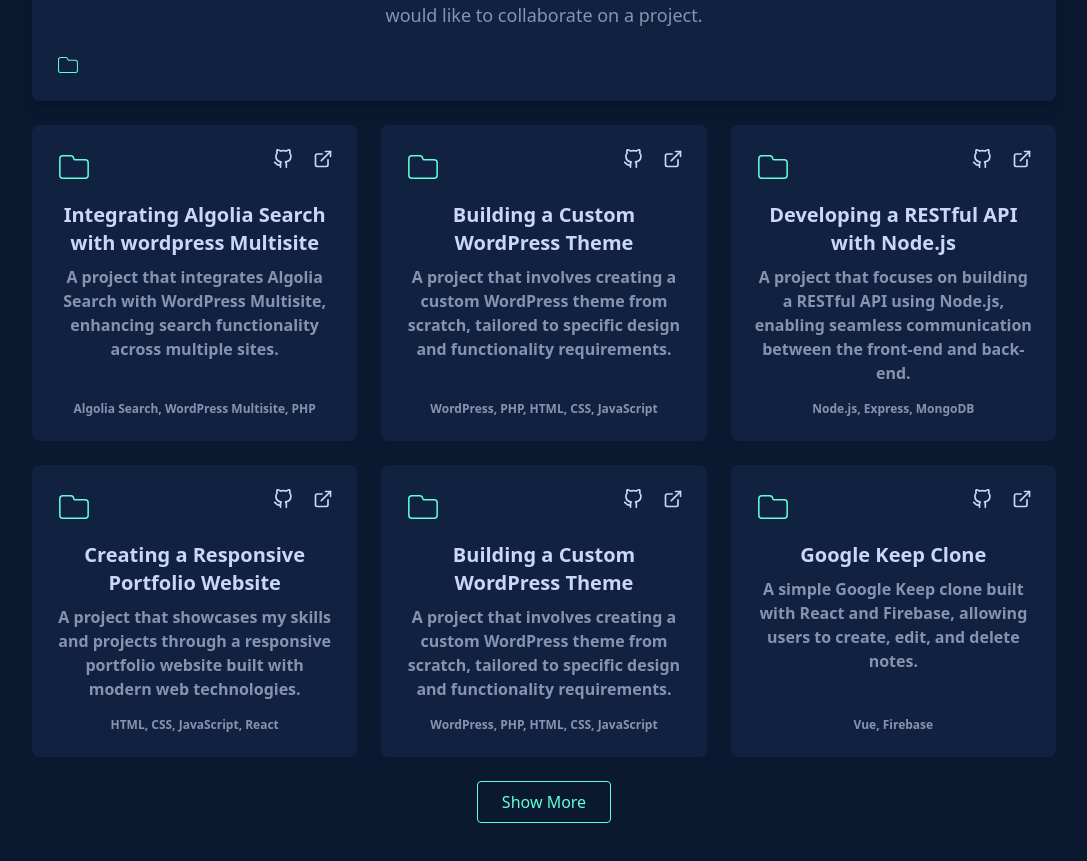
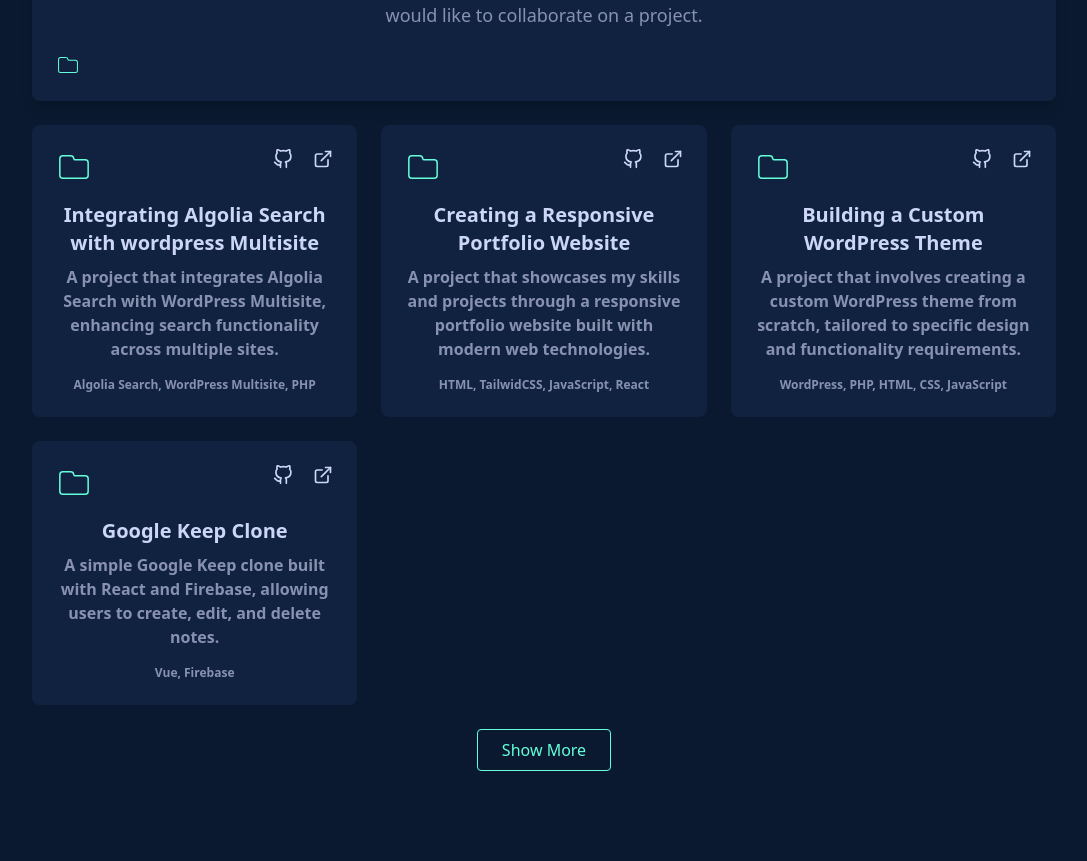
Before and after one commit to Khaddy06/my-portfolio, a React (Vite) app: page / in a window 1280 px wide. Shown: the part 2105-2966 px from the top of the page, without its empty margins (96-1183 px from the left). Built offline with nearby package versions, Linux system fonts and the light colour scheme.

Commit message:
edited few text

```diff
--- a/src/pages/work.tsx
+++ b/src/pages/work.tsx
@@ -10,23 +10,12 @@ const Cards = [
       "A project that integrates Algolia Search with WordPress  Multisite, enhancing search functionality across multiple sites.",
     links: "Algolia Search, WordPress Multisite, PHP" ,
   },
-  {
-    title: "Building a Custom WordPress Theme",
-    description:
-      "A project that involves creating a custom WordPress theme from scratch, tailored to specific design and functionality requirements.",
-    links: "WordPress, PHP, HTML, CSS, JavaScript",
-  },
-  {
-    title: "Developing a RESTful API with Node.js",
-    description:
-      "A project that focuses on building a RESTful API using Node.js, enabling seamless communication between the front-end and back-end.",
-    links: "Node.js, Express, MongoDB",
-  },
+
   {
     title: "Creating a Responsive Portfolio Website",
     description:
       "A project that showcases my skills and projects through a responsive portfolio website built with modern web technologies.",
-    links: "HTML, CSS, JavaScript, React",
+    links: "HTML, TailwidCSS, JavaScript, React",
   },
   {
     title: "Building a Custom WordPress Theme",
```
